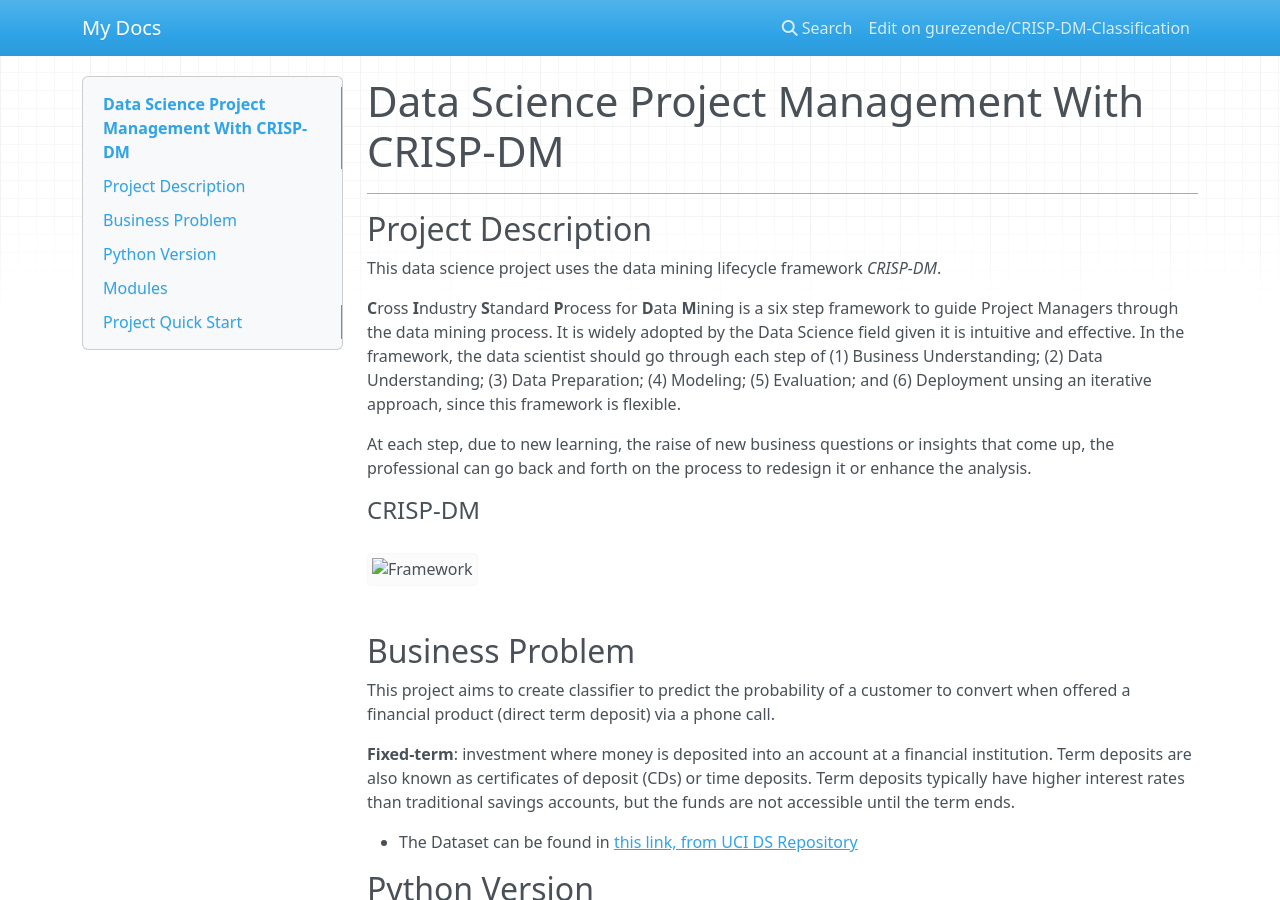
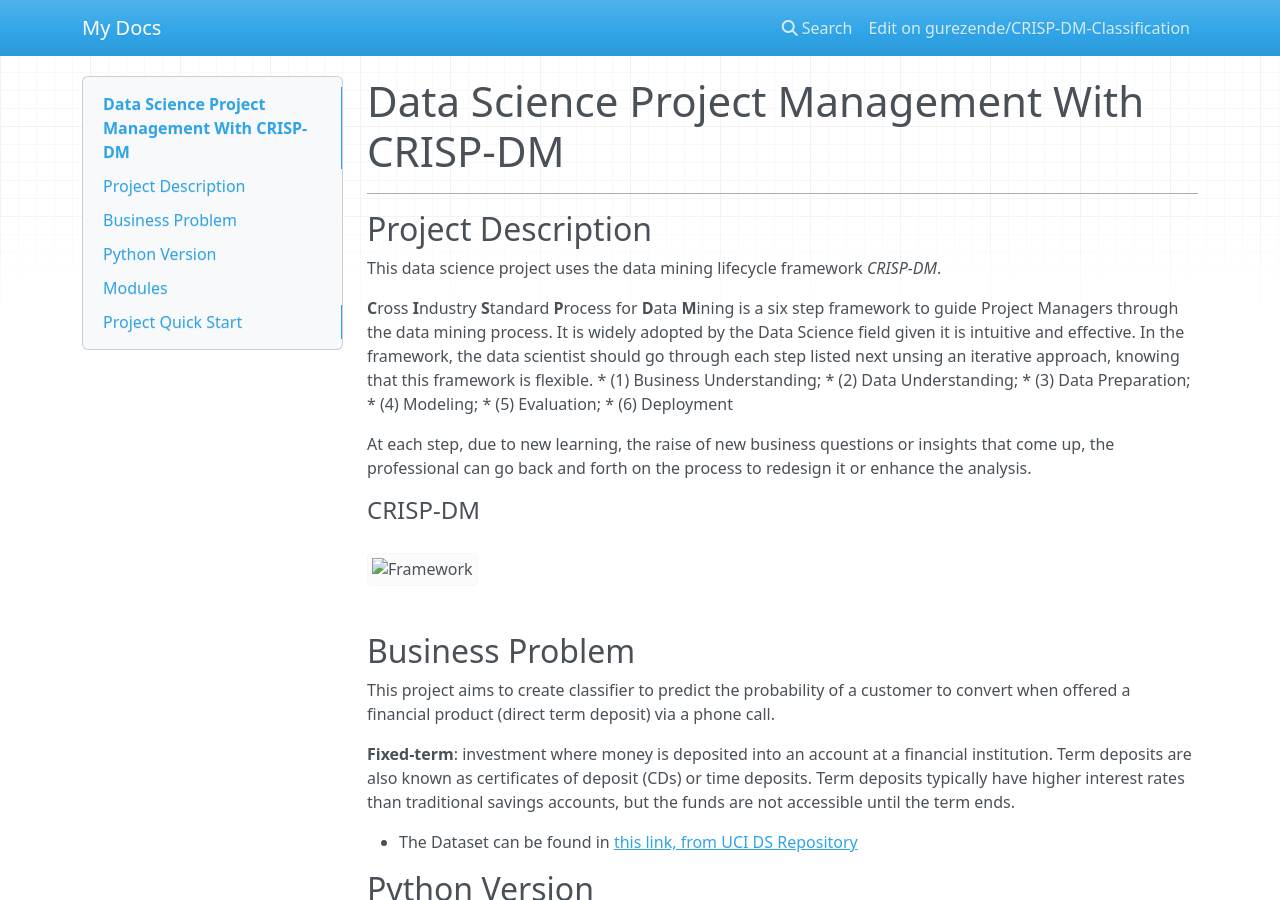
Before and after one commit to gurezende/CRISP-DM-Classification, an MkDocs documentation site: the page built from docs/index.md, in a window 1280 px wide and 900 px high. Built offline with MkDocs 1.6.1, drawn with Linux system fonts in a browser that asks for light colours; nearby versions of some CDN libraries.

Commit message:
updated documentation formatting

```diff
--- a/docs/index.md
+++ b/docs/index.md
@@ -3,12 +3,18 @@
 ## Project Description
 This data science project uses the data mining lifecycle framework *CRISP-DM*.
 
-**C**ross **I**ndustry **S**tandard **P**rocess for **D**ata **M**ining is a six step framework to guide Project Managers through the data mining process. It is widely adopted by the Data Science field given it is intuitive and effective. In the framework, the data scientist should go through each step of (1) Business Understanding; (2) Data Understanding; (3) Data Preparation; (4) Modeling; (5) Evaluation; and (6) Deployment unsing an iterative approach, since this framework is flexible.
+**C**ross **I**ndustry **S**tandard **P**rocess for **D**ata **M**ining is a six step framework to guide Project Managers through the data mining process. It is widely adopted by the Data Science field given it is intuitive and effective. In the framework, the data scientist should go through each step listed next unsing an iterative approach, knowing that this framework is flexible.
+* (1) Business Understanding;
+* (2) Data Understanding;
+* (3) Data Preparation;
+* (4) Modeling;
+* (5) Evaluation;
+* (6) Deployment
 
 At each step, due to new learning, the raise of new business questions or insights that come up, the professional can go back and forth on the process to redesign it or enhance the analysis.
 
 #### CRISP-DM
-![Framework](img/CRISPDM.png)
+![Framework](images/CRISPDM.png)
 
 ## Business Problem
 This project aims to create classifier to predict the probability of a customer to convert when offered a financial product (direct term deposit) via a phone call.
```
Also changed, not shown: images/CRISPDM.png (added).
